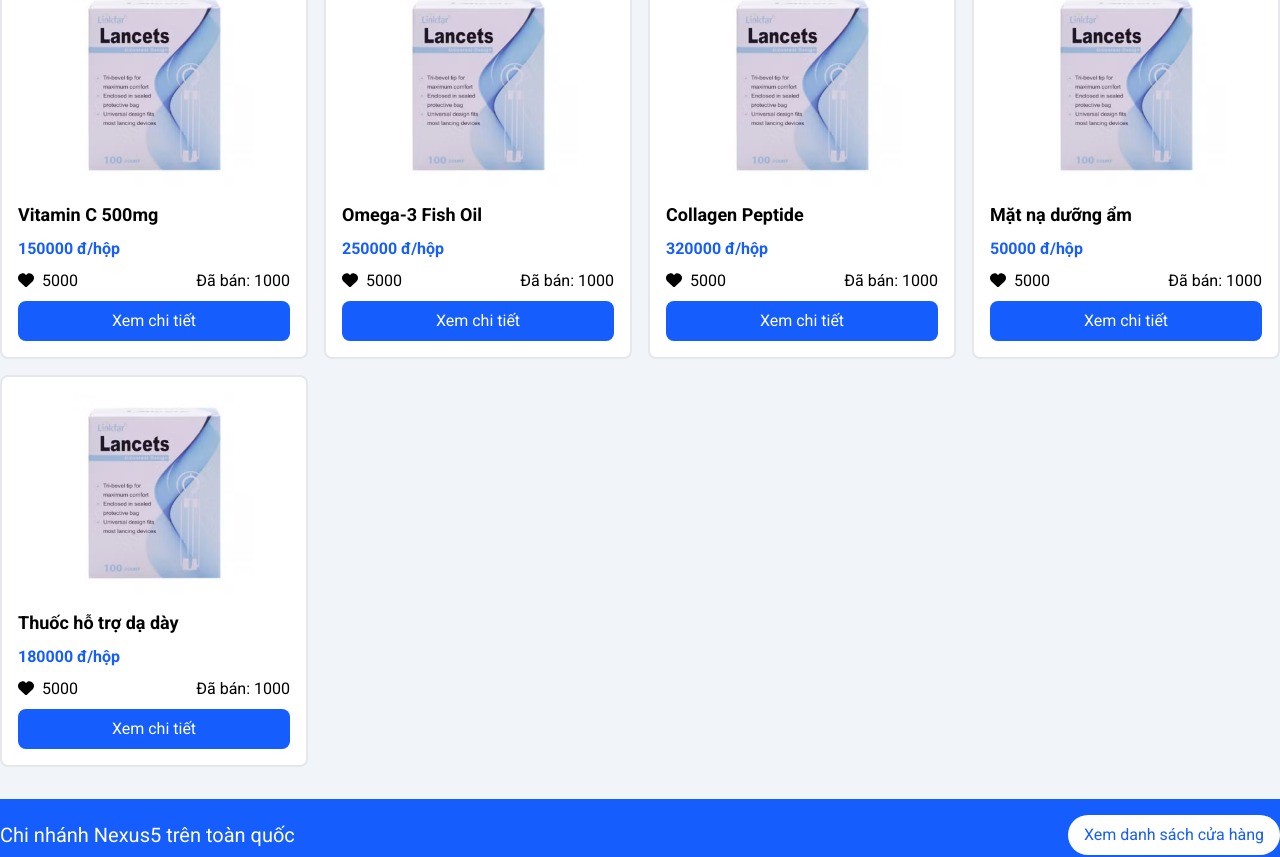
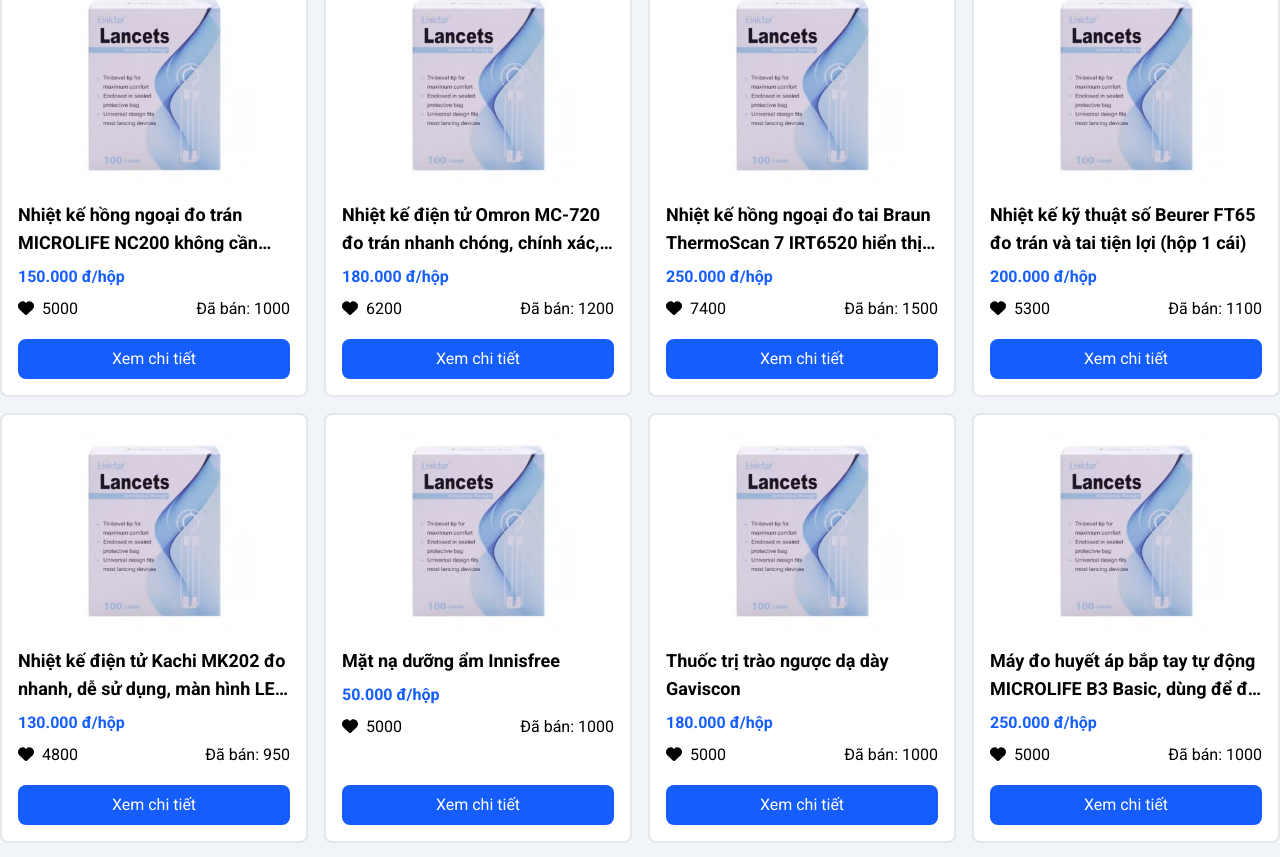
Before and after one commit to NguyenMinhNhat843/MedicalSupplies, a React (Vite) app: page / in a window 1280 px wide. Shown: the part 713-1570 px from the top of the page. Built offline with nearby package versions, Linux system fonts and the light colour scheme; the HTML template or start-up script is replaced by a standard one.

Commit message:
filter by price

```diff
--- /dev/null
+++ b/src/components/Pagination.jsx
@@ -0,0 +1,39 @@
+import { FontAwesomeIcon } from "@fortawesome/react-fontawesome";
+import { faAngleLeft, faAngleRight } from "@fortawesome/free-solid-svg-icons";
+import PropTypes from "prop-types";
+
+const Pagination = ({ totalPages, currentPage, onPageChange }) => {
+  return (
+    <div className="flex justify-center items-center py-4">
+      {/* Nút Previous */}
+      <button
+        className="flex justify-center items-center h-10 w-10 bg-slate-200 rounded-full cursor-pointer active:bg-slate-300 disabled:opacity-50"
+        onClick={() => onPageChange(currentPage - 1)}
+        disabled={currentPage === 1}
+      >
+        <FontAwesomeIcon icon={faAngleLeft} />
+      </button>
+
+      <span className="px-4">
+        {currentPage} / {totalPages}
+      </span>
+
+      {/* Nút Next */}
+      <button
+        className="flex justify-center items-center h-10 w-10 bg-slate-200 rounded-full cursor-pointer active:bg-slate-300 disabled:opacity-50"
+        onClick={() => onPageChange(currentPage + 1)}
+        disabled={currentPage === totalPages}
+      >
+        <FontAwesomeIcon icon={faAngleRight} />
+      </button>
+    </div>
+  );
+};
+
+Pagination.propTypes = {
+  totalPages: PropTypes.number.isRequired,
+  currentPage: PropTypes.number.isRequired,
+  onPageChange: PropTypes.func.isRequired,
+};
+
+export default Pagination;
--- a/src/components/ProductItem.jsx
+++ b/src/components/ProductItem.jsx
@@ -1,6 +1,8 @@
 import PropTypes from "prop-types";
 import { FontAwesomeIcon } from "@fortawesome/react-fontawesome";
 import { faHeart } from "@fortawesome/free-solid-svg-icons";
+//utils
+import formatMoney from "../untils/formatMoney";
 
 // navigation
 import { useNavigate } from "react-router-dom";
@@ -16,15 +18,18 @@
 
   return (
     <div
-      className="bg-white rounded-lg p-4 border-2 border-gray-200 cursor-pointer"
+      className="bg-white rounded-lg p-4 border-2 border-gray-200 cursor-pointer flex flex-col justify-between"
       onClick={handleSaveProductSelected}
+      style={{ height: "430px" }}
     >
+      <div>
         <div>
           <img src={image} alt="image product" className="h-50 mx-auto" />
         </div>
-      <p className="font-bold text-lg pt-4">{name}</p>
+        {/* Giới hạn 2 dòng cho tên sản phẩm */}
+        <p className="font-bold text-lg pt-4 line-clamp-2">{name}</p>
         <p className="text-blue-600 font-bold pt-2">
-        {price} đ/{unit}
+          {formatMoney(price)} đ/{unit}
         </p>
         {/* số lượt like + số lượng đã bán */}
         <div className="flex items-center justify-between pt-2">
@@ -34,11 +39,12 @@
           </div>
           <span>Đã bán: {sell}</span>
         </div>
+      </div>
 
       {/* button xem chi tiết */}
       <div className="pt-2">
         <button
-          type="text"
+          type="button"
           className="py-2 px-4 rounded-lg bg-blue-600 w-full text-white cursor-pointer"
         >
           Xem chi tiết
@@ -47,6 +53,7 @@
     </div>
   );
 };
+
 ProductItem.propTypes = {
   product: PropTypes.shape({
     id: PropTypes.number.isRequired,
--- a/src/data/categorys.jsx
+++ b/src/data/categorys.jsx
@@ -1,104 +1,49 @@
-import {} from "@fortawesome/free-solid-svg-icons";
-
 const categorys = [
   {
     id: "C001",
     name: "Thiết bị y tế",
     subcategories: [
-      {
-        name: "Thiết bị đo lường",
-        products: [
-          { name: "Nhiệt kế điện tử", price: 150000 },
-          { name: "Máy đo huyết áp", price: 800000 },
-          { name: "Máy đo đường huyết", price: 1200000 },
-        ],
-      },
-      {
-        name: "Thiết bị hỗ trợ",
-        products: [
-          { name: "Máy xông mũi họng", price: 600000 },
-          { name: "Máy trợ thở", price: 2500000 },
-        ],
-      },
-      {
-        name: "Thiết bị chẩn đoán",
-        products: [
-          { name: "Ống nghe y tế", price: 200000 },
-          { name: "Đèn soi tai", price: 150000 },
-        ],
-      },
-      {
-        name: "Thiết bị lớn",
-        products: [
-          { name: "Máy siêu âm cầm tay", price: 15000000 },
-          { name: "Giường y tế", price: 5000000 },
-        ],
-      },
+      { id: "SC001", name: "Nhiệt kế điện tử", price: 150000 },
+      { id: "SC002", name: "Máy đo huyết áp", price: 800000 },
+      { id: "SC003", name: "Máy đo đường huyết", price: 1200000 },
+      { id: "SC004", name: "Máy xông mũi họng", price: 600000 },
+      { id: "SC005", name: "Máy trợ thở", price: 2500000 },
+      { id: "SC006", name: "Ống nghe y tế", price: 200000 },
+      { id: "SC007", name: "Đèn soi tai", price: 150000 },
+      { id: "SC008", name: "Máy siêu âm cầm tay", price: 15000000 },
+      { id: "SC009", name: "Giường y tế", price: 5000000 },
     ],
   },
   {
     id: "C002",
     name: "Dụng cụ y tế tiêu hao",
     subcategories: [
-      {
-        name: "Vật tư dùng một lần",
-        products: [
-          { name: "Găng tay y tế (hộp 100 cái)", price: 120000 },
-          { name: "Khẩu trang y tế (hộp 50 cái)", price: 50000 },
-          { name: "Bơm kim tiêm 5ml", price: 2000 },
-        ],
-      },
-      {
-        name: "Băng gạc và chăm sóc vết thương",
-        products: [
-          { name: "Băng gạc vô trùng", price: 10000 },
-          { name: "Cồn sát trùng 70 độ (500ml)", price: 45000 },
-        ],
-      },
-      {
-        name: "Ống và phụ kiện",
-        products: [
-          { name: "Ống thông tiểu", price: 25000 },
-          { name: "Túi đựng nước tiểu", price: 30000 },
-        ],
-      },
+      { id: "SC010", name: "Găng tay y tế", price: 120000 },
+      { id: "SC011", name: "Khẩu trang y tế", price: 50000 },
+      { id: "SC012", name: "Bơm kim tiêm 5ml", price: 2000 },
+      { id: "SC013", name: "Băng gạc vô trùng", price: 10000 },
+      { id: "SC014", name: "Cồn sát trùng 70 độ", price: 45000 },
+      { id: "SC015", name: "Ống thông tiểu", price: 25000 },
+      { id: "SC016", name: "Túi đựng nước tiểu", price: 30000 },
     ],
   },
   {
     id: "C003",
     name: "Dụng cụ phẫu thuật",
     subcategories: [
-      {
-        name: "Dụng cụ cơ bản",
-        products: [
-          { name: "Dao phẫu thuật", price: 50000 },
-          { name: "Kéo y tế", price: 80000 },
-        ],
-      },
-      {
-        name: "Dụng cụ chuyên sâu",
-        products: [{ name: "Bộ khâu vết thương", price: 300000 }],
-      },
+      { id: "SC017", name: "Dao phẫu thuật", price: 50000 },
+      { id: "SC018", name: "Kéo y tế", price: 80000 },
+      { id: "SC019", name: "Bộ khâu vết thương", price: 300000 },
     ],
   },
   {
     id: "C004",
     name: "Vật tư phòng chống dịch",
     subcategories: [
-      {
-        name: "Bảo hộ cá nhân",
-        products: [
-          { name: "Quần áo bảo hộ cấp 4", price: 150000 },
-          { name: "Kính chống giọt bắn", price: 30000 },
-        ],
-      },
-      {
-        name: "Khử trùng",
-        products: [
-          { name: "Dung dịch sát khuẩn (1L)", price: 90000 },
-          { name: "Máy phun khử trùng", price: 2000000 },
-        ],
-      },
+      { id: "SC020", name: "Quần áo bảo hộ cấp 4", price: 150000 },
+      { id: "SC021", name: "Kính chống giọt bắn", price: 30000 },
+      { id: "SC022", name: "Dung dịch sát khuẩn", price: 90000 },
+      { id: "SC023", name: "Máy phun khử trùng", price: 2000000 },
     ],
   },
 ];
--- a/src/data/products.jsx
+++ b/src/data/products.jsx
@@ -4,94 +4,170 @@
   {
     id: "001",
     image: p_test,
-    name: "Vitamin C 500mg",
+    name: "Nhiệt kế hồng ngoại đo trán MICROLIFE NC200 không cần tiếp xúc, cho kết quả sau 1 giây  (hộp 1 cái)",
     price: 150000,
     unit: "hộp",
     brand: "Nature Made",
     quantity_per_box: 100,
-    usage: "Bổ sung vitamin C, tăng cường sức đề kháng, chống oxy hóa.",
-    category: "Thực phẩm chức năng",
-    category_id: "C001",
+    usage: "Đo nhiệt độ cơ thể, môi trường, chất lỏng, thức ăn.",
+    category: "Nhiệt kế điện tử",
+    category_id: "SC001",
     likes: 5000,
     sell: 1000,
     description:
-      "Vitamin C 500mg Nature Made là sản phẩm bổ sung vitamin C giúp tăng cường sức đề kháng, chống oxy hóa, giúp da sáng mịn và giảm nếp nhăn. Sản phẩm giúp cung cấp vitamin C cho cơ thể, giúp cơ thể khỏe mạnh, tăng cường sức đề kháng, chống oxy hóa, giúp da sáng mịn và giảm nếp nhăn. Vitamin C 500mg Nature Made giúp cung cấp vitamin C cho cơ thể, giúp cơ thể khỏe mạnh, tăng cường sức đề kháng, chống oxy hóa, giúp da sáng mịn và giảm nếp nhăn. Vitamin C 500mg Nature Made giúp cung cấp vitamin C cho cơ thể, giúp cơ thể khỏe mạnh, tăng cường sức đề kháng, chống oxy hóa, giúp da sáng mịn và giảm nếp nhăn.",
+      "Nhiệt kế hồng ngoại đo trán MICROLIFE NC200 không cần tiếp xúc, cho kết quả sau 1 giây.",
     origin: "USA",
-    howToUse: "Uống 1 viên/ngày sau bữa ăn chính.",
+    howToUse: "Đặt nhiệt kế vào trán, nhấn nút đo, chờ 1 giây để xem kết quả.",
   },
   {
     id: "002",
     image: p_test,
-    name: "Omega-3 Fish Oil",
-    price: 250000,
+    name: "Nhiệt kế điện tử Omron MC-720 đo trán nhanh chóng, chính xác, dễ sử dụng (hộp 1 cái)",
+    price: 180000,
     unit: "hộp",
-    brand: "Blackmores",
-    quantity_per_box: 60,
-    usage: "Hỗ trợ sức khỏe tim mạch, cải thiện trí nhớ, tốt cho mắt.",
-    category: "Thực phẩm chức năng",
-    category_id: "C002",
-    likes: 5000,
-    sell: 1000,
+    brand: "Omron",
+    quantity_per_box: 50,
+    usage:
+      "Đo nhiệt độ cơ thể không tiếp xúc, phù hợp cho trẻ em và người lớn.",
+    category: "Nhiệt kế điện tử",
+    category_id: "SC001",
+    likes: 6200,
+    sell: 1200,
     description:
-      "Omega-3 Fish Oil Blackmores là sản phẩm hỗ trợ sức khỏe tim mạch, cải thiện trí nhớ và tốt cho mắt. Sản phẩm cung cấp axit béo omega-3 giúp giảm nguy cơ mắc các bệnh tim mạch, cải thiện chức năng não bộ và hỗ trợ sức khỏe mắt. Omega-3 Fish Oil Blackmores giúp duy trì sức khỏe tổng thể và tăng cường trí nhớ.",
-    origin: "Việt Nam",
-    howToUse: "Uống 1-2 viên/ngày sau bữa ăn chính.",
+      "Nhiệt kế điện tử Omron MC-720 cho phép đo nhanh, chính xác và không cần tiếp xúc.",
+    origin: "Nhật Bản",
+    howToUse:
+      "Đưa nhiệt kế đến gần trán, nhấn nút đo, xem kết quả ngay lập tức.",
   },
   {
     id: "003",
     image: p_test,
-    name: "Collagen Peptide",
-    price: 320000,
+    name: "Nhiệt kế hồng ngoại đo tai Braun ThermoScan 7 IRT6520 hiển thị đèn báo sốt (hộp 1 cái)",
+    price: 250000,
     unit: "hộp",
-    brand: "Vital Proteins",
-    quantity_per_box: 30,
-    category: "Thực phẩm chức năng",
-    category_id: "C003",
-    usage: "Hỗ trợ làm đẹp da, giúp da căng mịn và giảm nếp nhăn.",
-    likes: 5000,
-    sell: 1000,
+    brand: "Braun",
+    quantity_per_box: 80,
+    usage: "Đo nhiệt độ cơ thể qua tai, có hệ thống cảnh báo sốt.",
+    category: "Nhiệt kế điện tử",
+    category_id: "SC001",
+    likes: 7400,
+    sell: 1500,
     description:
-      "Collagen Peptide Vital Proteins là sản phẩm hỗ trợ làm đẹp da, giúp da căng mịn và giảm nếp nhăn. Sản phẩm cung cấp collagen giúp tăng cường độ đàn hồi cho da, giảm thiểu nếp nhăn và làm da sáng mịn. Collagen Peptide Vital Proteins giúp duy trì làn da trẻ trung và khỏe mạnh.",
-
-    origin: "Thái Lan",
-    howToUse: "Uống 1-2 viên/ngày sau bữa ăn chính.",
+      "Nhiệt kế hồng ngoại đo tai Braun ThermoScan 7 IRT6520 có cảm biến chính xác cao.",
+    origin: "Đức",
+    howToUse:
+      "Đưa đầu đo vào tai, nhấn nút đo, kết quả hiển thị ngay trên màn hình.",
   },
   {
     id: "004",
     image: p_test,
-    name: "Mặt nạ dưỡng ẩm",
+    name: "Nhiệt kế kỹ thuật số Beurer FT65 đo trán và tai tiện lợi (hộp 1 cái)",
+    price: 200000,
+    unit: "hộp",
+    brand: "Beurer",
+    quantity_per_box: 70,
+    usage: "Đo nhiệt độ trán và tai, thích hợp cho trẻ nhỏ và người lớn.",
+    category: "Nhiệt kế điện tử",
+    category_id: "SC001",
+    likes: 5300,
+    sell: 1100,
+    description:
+      "Nhiệt kế Beurer FT65 đo trán và tai với kết quả nhanh, chính xác.",
+    origin: "Đức",
+    howToUse:
+      "Chọn chế độ đo trán hoặc tai, đặt cảm biến lên vị trí đo và nhấn nút.",
+  },
+  {
+    id: "005",
+    image: p_test,
+    name: "Nhiệt kế điện tử Kachi MK202 đo nhanh, dễ sử dụng, màn hình LED (hộp 1 cái)",
+    price: 130000,
+    unit: "hộp",
+    brand: "Kachi",
+    quantity_per_box: 90,
+    usage: "Đo nhiệt độ cơ thể chính xác, có màn hình LED dễ nhìn.",
+    category: "Nhiệt kế điện tử",
+    category_id: "SC001",
+    likes: 4800,
+    sell: 950,
+    description:
+      "Nhiệt kế điện tử Kachi MK202 với công nghệ đo nhanh, màn hình LED hiển thị rõ ràng.",
+    origin: "Trung Quốc",
+    howToUse:
+      "Bật nhiệt kế, đặt vào vị trí đo, xem kết quả ngay trên màn hình LED.",
+  },
+  {
+    id: "006",
+    image: p_test,
+    name: "Mặt nạ dưỡng ẩm Innisfree",
     price: 50000,
     unit: "hộp",
     brand: "Innisfree",
     quantity_per_box: 10,
-    category: "Thực phẩm chức năng",
-    category_id: "C004",
+    category: "Mỹ phẩm",
+    category_id: "SC001",
     usage: "Cung cấp độ ẩm cho da, giúp da sáng mịn và thư giãn.",
     likes: 5000,
     sell: 1000,
     description:
-      "Mặt nạ dưỡng ẩm Innisfree là sản phẩm cung cấp độ ẩm cho da, giúp da sáng mịn và thư giãn. Sản phẩm chứa các thành phần tự nhiên giúp dưỡng ẩm sâu, làm dịu da và mang lại cảm giác thư giãn. Mặt nạ dưỡng ẩm Innisfree giúp duy trì làn da mềm mại và khỏe mạnh.",
-    origin: "Lào",
+      "Mặt nạ dưỡng ẩm Innisfree giúp dưỡng ẩm sâu, làm dịu da và mang lại cảm giác thư giãn.",
+    origin: "Hàn Quốc",
     howToUse:
-      "Thoa mặt nạ lên da sạch, để trong 15-20 phút, sau đó rửa sạch lại",
+      "Thoa mặt nạ lên da sạch, để trong 15-20 phút, sau đó rửa sạch lại.",
   },
   {
-    id: "005",
+    id: "007",
     image: p_test,
-    name: "Thuốc hỗ trợ dạ dày",
+    name: "Thuốc trị trào ngược dạ dày Gaviscon",
     price: 180000,
     unit: "hộp",
     brand: "Gaviscon",
     quantity_per_box: 24,
-    category: "Thực phẩm chức năng",
-    category_id: "C002",
+    category: "Dược phẩm",
+    category_id: "SC001",
     usage: "Giảm trào ngược dạ dày, hỗ trợ tiêu hóa và giảm đau dạ dày.",
     likes: 5000,
     sell: 1000,
     origin: "Anh",
     description:
-      "Thuốc hỗ trợ dạ dày Gaviscon là sản phẩm giúp giảm trào ngược dạ dày, hỗ trợ tiêu hóa và giảm đau dạ dày. Sản phẩm chứa các thành phần giúp trung hòa axit dạ dày, giảm triệu chứng trào ngược và đau dạ dày. Thuốc hỗ trợ dạ dày Gaviscon giúp duy trì sức khỏe tiêu hóa và giảm các triệu chứng khó chịu liên quan đến dạ dày.",
+      "Thuốc trị trào ngược dạ dày Gaviscon giúp trung hòa axit dạ dày, giảm triệu chứng trào ngược và đau dạ dày.",
     howToUse: "Uống 1-2 viên sau bữa ăn và trước khi đi ngủ.",
+  },
+  {
+    id: "008",
+    image: p_test,
+    name: "Máy đo huyết áp bắp tay tự động MICROLIFE B3 Basic, dùng để đo huyết áp và nhịp tim (hộp 1 cái)",
+    price: 250000,
+    unit: "hộp",
+    brand: "Blackmores",
+    quantity_per_box: 1,
+    usage: "Đo huyết áp và nhịp tim, theo dõi sức khỏe tim mạch.",
+    category: "Máy đo huyết áp",
+    category_id: "SC002",
+    likes: 5000,
+    sell: 1000,
+    description:
+      "Máy đo huyết áp bắp tay tự động MICROLIFE B3 Basic, dùng để đo huyết áp và nhịp tim.",
+    origin: "Việt Nam",
+    howToUse: "Đeo băng đo vào cánh tay, nhấn nút đo, chờ máy đo kết quả.",
+  },
+  {
+    id: "009",
+    image: p_test,
+    name: "Bộ cảm biến FREESTYLE LIBRE Flash Glucose Monitoring Sensor kiểm tra đường huyết trong một giây",
+    price: 320000,
+    unit: "hộp",
+    brand: "Vital Proteins",
+    quantity_per_box: 30,
+    category: "Máy đo đường huyết",
+    category_id: "SC003",
+    usage: "Kiểm tra đường huyết trong một giây, không cần đâm ngón.",
+    likes: 5000,
+    sell: 1000,
+    description:
+      "Bộ cảm biến FREESTYLE LIBRE Flash Glucose Monitoring Sensor kiểm tra đường huyết trong một giây.",
+    origin: "Thái Lan",
+    howToUse: "Dán cảm biến vào cánh tay, quét máy đo để kiểm tra đường huyết.",
   },
 ];
 
--- a/src/pages/SearchResult/ProductList.jsx
+++ b/src/pages/SearchResult/ProductList.jsx
@@ -1,15 +1,56 @@
+import { useState, useEffect } from "react";
+import { useSelector } from "react-redux";
 import ProductItem from "../../components/ProductItem";
-import { useSelector } from "react-redux";
+import Pagination from "../../components/Pagination";
 
 const ProductList = () => {
-  const products = useSelector((state) => state.product.products);
+  const productsFiltered = useSelector(
+    (state) => state.product.productsFiltered
+  );
+  const [currentPage, setCurrentPage] = useState(1);
+  const productsPerPage = 6; // Số sản phẩm mỗi trang
+  const totalPages = Math.ceil(productsFiltered.length / productsPerPage);
+
+  const indexOfLastProduct = currentPage * productsPerPage;
+  const indexOfFirstProduct = indexOfLastProduct - productsPerPage;
+  const currentProducts = productsFiltered.slice(
+    indexOfFirstProduct,
+    indexOfLastProduct
+  );
+
+  // Cuộn lên đầu khi currentPage thay đổi
+  useEffect(() => {
+    window.scrollTo({ top: 0, behavior: "smooth" });
+  }, [currentPage]);
+
+  const handlePageChange = (newPage) => {
+    if (newPage >= 1 && newPage <= totalPages) {
+      setCurrentPage(newPage);
+    }
+  };
+
   return (
-    <div className="grid grid-cols-3 gap-6">
-      {products.map((p) => (
-        <div key={p.id}>
-          <ProductItem product={p} />
+    <div>
+      {productsFiltered.length > 0 ? (
+        <div>
+          <div className="grid grid-cols-3 gap-6">
+            {currentProducts.map((p) => (
+              <div key={p.id}>
+                <ProductItem product={p} />
+              </div>
+            ))}
+          </div>
+          <Pagination
+            totalPages={totalPages}
+            currentPage={currentPage}
+            onPageChange={handlePageChange}
+          />
         </div>
-      ))}
+      ) : (
+        <p className="text-2xl text-slate-300 text-center w-full">
+          Không có sản phẩm nào
+        </p>
+      )}
     </div>
   );
 };
```
Also changed, not shown: src/components/MenuCategory.jsx (+6 -1 lines), src/pages/SearchResult/FilterSideBar.jsx (+33 -14 lines), src/redux/slices/productSlice.jsx (+8 -2 lines). Lines whose indentation alone changed are shown as unchanged.
